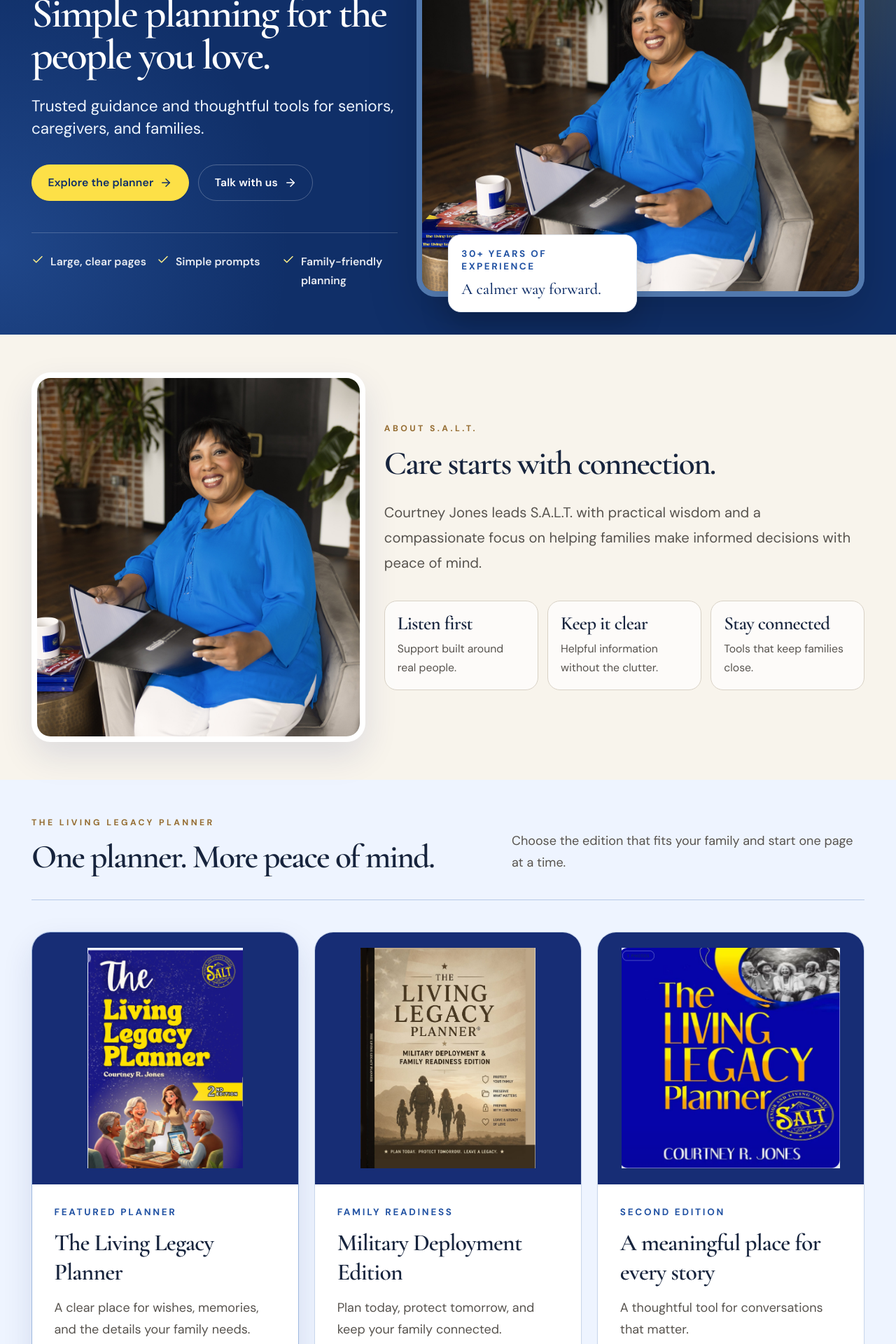
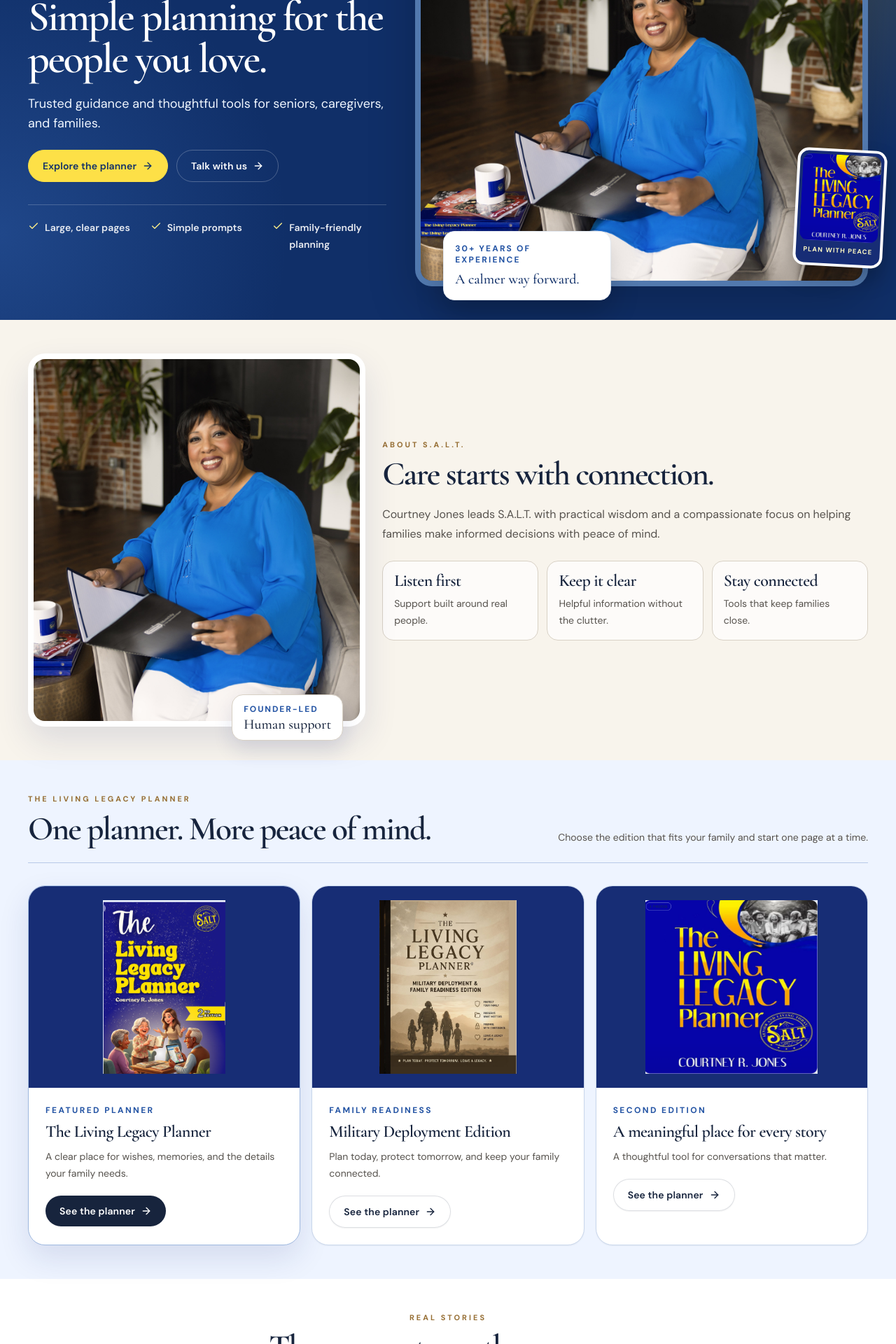
Before and after one commit to GCS1124/Senior-And-Living-Today-home-Redesign, a React (Vite) app: page / in a window 1280 px wide. Shown: the part 280-2200 px from the top of the page at 70% size. Built offline with nearby package versions, Linux system fonts and the light colour scheme.

Commit message:
Match site layout to compact 75 percent reference

```diff
--- a/src/index.css
+++ b/src/index.css
@@ -18,6 +18,12 @@
   @media (min-width: 768px) {
     html {
       font-size: 18px;
+    }
+  }
+
+  @media (min-width: 1024px) {
+    html {
+      font-size: 16px;
     }
   }
 
@@ -108,6 +114,18 @@
   .quiet-rule {
     @apply border-t border-charcoal/10;
   }
+
+  .image-lift {
+    overflow: hidden;
+  }
+
+  .image-lift img {
+    transition: transform 700ms cubic-bezier(0.2, 0.7, 0.2, 1);
+  }
+
+  .image-lift:hover img {
+    transform: scale(1.035);
+  }
 }
 
 @media (prefers-reduced-motion: reduce) {
@@ -121,6 +139,10 @@
     transform: none !important;
     transition: none !important;
   }
+
+  .image-lift img {
+    transition: none !important;
+  }
 }
 
 /* Homepage art direction. This composition intentionally does not reuse the
@@ -128,6 +150,22 @@
 .home-page {
   overflow: clip;
   background: #f8f4ec;
+}
+
+/* Keep desktop pages as compact and scannable as the 75% reference view,
+   while leaving mobile typography comfortably readable. */
+@media (min-width: 1024px) {
+  main > section > .site-shell h1 {
+    font-size: clamp(3.2rem, 4.2vw, 4.4rem);
+  }
+
+  main > section > .site-shell h2 {
+    font-size: clamp(2.5rem, 3.6vw, 3.7rem);
+  }
+
+  main > section > .site-shell {
+    row-gap: 2rem;
+  }
 }
 
 .home-eyebrow {
--- a/src/pages/HomePage.tsx
+++ b/src/pages/HomePage.tsx
@@ -110,19 +110,19 @@
       <main>
         <section id="home" className="relative overflow-hidden bg-[#102f68] text-white">
           <div className="pointer-events-none absolute inset-0 bg-[radial-gradient(circle_at_90%_10%,rgba(245,197,24,0.22),transparent_26%),radial-gradient(circle_at_0%_80%,rgba(68,126,215,0.3),transparent_30%)]" />
-          <Container className="relative grid items-center gap-12 py-14 lg:grid-cols-[0.9fr_1.1fr] lg:gap-16 lg:py-20">
+          <Container className="relative grid items-center gap-10 py-12 lg:grid-cols-[0.9fr_1.1fr] lg:gap-12 lg:py-16">
             <Reveal className="max-w-2xl">
               <div className="inline-flex items-center gap-2 rounded-full border border-yellow-200/40 bg-white/10 px-4 py-2 text-xs font-bold uppercase tracking-[0.2em] text-yellow-100">
                 <Sparkles className="h-4 w-4" aria-hidden="true" />
                 Care. Comfort. Community.
               </div>
-              <h1 className="mt-7 max-w-xl font-heading text-[3.5rem] font-semibold leading-[0.9] tracking-[-0.04em] text-white sm:text-6xl lg:text-[5.4rem]">
+              <h1 className="mt-6 max-w-xl font-heading text-[3.2rem] font-semibold leading-[0.9] tracking-[-0.04em] text-white sm:text-5xl lg:text-[4.6rem]">
                 Simple planning for the people you love.
               </h1>
-              <p className="mt-6 max-w-xl text-lg leading-8 text-blue-50 sm:text-xl">
+              <p className="mt-5 max-w-xl text-base leading-7 text-blue-50 sm:text-lg">
                 Trusted guidance and thoughtful tools for seniors, caregivers, and families.
               </p>
-              <div className="mt-8 flex flex-col gap-3 sm:flex-row sm:flex-wrap">
+              <div className="mt-6 flex flex-col gap-3 sm:flex-row sm:flex-wrap">
                 <ActionButton
                   to="/shop/#living-legacy-planner"
                   variant="secondary"
@@ -138,7 +138,7 @@
                   Talk with us
                 </ActionButton>
               </div>
-              <div className="mt-10 grid max-w-lg gap-3 border-t border-white/20 pt-6 sm:grid-cols-3">
+              <div className="mt-8 grid max-w-lg gap-3 border-t border-white/20 pt-5 sm:grid-cols-3">
                 {plannerPromises.map((item) => (
                   <div key={item} className="flex items-start gap-2 text-sm font-semibold leading-6 text-white/90">
                     <Check className="mt-0.5 h-4 w-4 shrink-0 text-yellow-200" aria-hidden="true" />
@@ -149,7 +149,7 @@
             </Reveal>
 
             <Reveal className="relative" delay={120}>
-              <div className="overflow-hidden rounded-[1.5rem] border-8 border-white/20 bg-[#27579a] shadow-[0_28px_70px_rgba(0,0,0,0.2)]">
+              <div className="image-lift overflow-hidden rounded-[1.5rem] border-8 border-white/20 bg-[#27579a] shadow-[0_28px_70px_rgba(0,0,0,0.2)]">
                 <img
                   src={homeHero.image}
                   alt="Courtney Jones, founder of Senior & Living Today, with The Living Legacy Planner"
@@ -160,34 +160,50 @@
                 <p className="text-xs font-bold uppercase tracking-[0.18em] text-[#2454a4]">{founder.years}</p>
                 <p className="mt-2 font-heading text-xl leading-tight">A calmer way forward.</p>
               </div>
+              <div className="absolute -right-3 bottom-7 hidden w-28 rotate-3 rounded-2xl border-4 border-white bg-[#172d75] p-1 shadow-[0_16px_30px_rgba(0,0,0,0.24)] sm:block lg:-right-6 lg:w-32">
+                <img
+                  src={plannerCoverSquare}
+                  alt="The Living Legacy Planner cover"
+                  className="aspect-[0.9/1] w-full rounded-xl object-cover"
+                />
+                <p className="px-1 py-2 text-center text-[0.58rem] font-bold uppercase leading-tight tracking-[0.12em] text-yellow-100">
+                  Plan with peace
+                </p>
+              </div>
             </Reveal>
           </Container>
         </section>
 
         <section id="about" className="scroll-mt-24 bg-[#f8f4ec]">
-          <Container className="grid gap-12 py-20 lg:grid-cols-[0.82fr_1.18fr] lg:items-center lg:py-28">
-            <Reveal className="overflow-hidden rounded-[1.5rem] border-8 border-white bg-white shadow-[0_20px_48px_rgba(23,45,117,0.12)]">
-              <img
-                src={founder.image}
-                alt={founder.name}
-                className="aspect-[0.9/1] w-full object-cover"
-              />
+          <Container className="grid gap-10 py-16 lg:grid-cols-[0.82fr_1.18fr] lg:items-center lg:gap-12 lg:py-20">
+            <Reveal className="relative">
+              <div className="image-lift overflow-hidden rounded-[1.5rem] border-8 border-white bg-white shadow-[0_20px_48px_rgba(23,45,117,0.12)]">
+                <img
+                  src={founder.image}
+                  alt={founder.name}
+                  className="aspect-[0.9/1] w-full object-cover"
+                />
+              </div>
+              <div className="absolute -bottom-5 right-5 rounded-2xl border border-[#d8d1c5] bg-white px-4 py-3 text-[#17243d] shadow-[0_14px_28px_rgba(23,45,117,0.12)] sm:right-8">
+                <p className="text-xs font-bold uppercase tracking-[0.16em] text-[#2454a4]">Founder-led</p>
+                <p className="mt-1 font-heading text-xl leading-none">Human support</p>
+              </div>
             </Reveal>
             <Reveal delay={100}>
               <p className="home-eyebrow">About S.A.L.T.</p>
-              <h2 className="mt-4 max-w-2xl font-heading text-5xl font-semibold leading-[0.93] tracking-[-0.04em] text-[#17243d] sm:text-6xl">
+              <h2 className="mt-3 max-w-2xl font-heading text-4xl font-semibold leading-[0.93] tracking-[-0.04em] text-[#17243d] sm:text-5xl">
                 Care starts with connection.
               </h2>
-              <p className="mt-6 max-w-2xl text-lg leading-8 text-stone-600">
+              <p className="mt-5 max-w-2xl text-base leading-7 text-stone-600">
                 {founder.summary}
               </p>
-              <div className="mt-8 grid gap-3 sm:grid-cols-3">
+              <div className="mt-6 grid gap-3 sm:grid-cols-3">
                 {[
                   ['Listen first', 'Support built around real people.'],
                   ['Keep it clear', 'Helpful information without the clutter.'],
                   ['Stay connected', 'Tools that keep families close.'],
                 ].map(([title, summary]) => (
-                  <div key={title} className="rounded-2xl border border-[#d8d1c5] bg-white/70 p-4">
+                  <div key={title} className="rounded-2xl border border-[#d8d1c5] bg-white/70 p-4 transition duration-300 hover:-translate-y-1 hover:border-[#9eb8df] hover:bg-white hover:shadow-[0_14px_28px_rgba(23,45,117,0.08)]">
                     <h3 className="font-heading text-2xl leading-none text-[#17243d]">{title}</h3>
                     <p className="mt-2 text-sm leading-6 text-stone-600">{summary}</p>
                   </div>
@@ -198,34 +214,34 @@
         </section>
 
         <section id="planner" className="scroll-mt-24 bg-[#eef4ff]">
-          <Container className="py-20 lg:py-28">
+          <Container className="py-16 lg:py-20">
             <Reveal>
-              <div className="flex flex-col gap-5 border-b border-[#b7c9e7] pb-8 lg:flex-row lg:items-end lg:justify-between">
+              <div className="flex flex-col gap-4 border-b border-[#b7c9e7] pb-6 lg:flex-row lg:items-end lg:justify-between">
                 <div>
                   <p className="home-eyebrow">The Living Legacy Planner</p>
-                  <h2 className="mt-4 max-w-2xl font-heading text-5xl font-semibold leading-[0.92] tracking-[-0.04em] text-[#17243d] sm:text-6xl">
+                  <h2 className="mt-3 max-w-2xl font-heading text-4xl font-semibold leading-[0.92] tracking-[-0.04em] text-[#17243d] sm:text-5xl">
                     One planner. More peace of mind.
                   </h2>
                 </div>
-                <p className="max-w-md text-base leading-7 text-stone-600">
+                <p className="max-w-md text-sm leading-6 text-stone-600">
                   Choose the edition that fits your family and start one page at a time.
                 </p>
               </div>
 
-              <div className="mt-10 grid gap-5 lg:grid-cols-3">
+              <div className="mt-8 grid gap-4 lg:grid-cols-3">
                 {plannerCards.map((card) => (
                   <article
                     key={card.title}
-                    className={card.featured ? 'overflow-hidden rounded-[1.5rem] border border-[#9eb8df] bg-white shadow-[0_18px_44px_rgba(23,45,117,0.12)] lg:col-span-1' : 'overflow-hidden rounded-[1.5rem] border border-[#c9d7ec] bg-white shadow-sm'}
+                    className={card.featured ? 'group flex h-full flex-col overflow-hidden rounded-[1.5rem] border border-[#9eb8df] bg-white shadow-[0_18px_44px_rgba(23,45,117,0.12)] transition duration-300 hover:-translate-y-1 hover:shadow-[0_24px_54px_rgba(23,45,117,0.16)]' : 'group flex h-full flex-col overflow-hidden rounded-[1.5rem] border border-[#c9d7ec] bg-white shadow-sm transition duration-300 hover:-translate-y-1 hover:border-[#9eb8df] hover:shadow-[0_18px_40px_rgba(23,45,117,0.12)]'}
                   >
-                    <div className="image-lift flex h-[20rem] items-center justify-center bg-[#172d75] p-5">
+                    <div className="image-lift flex h-[18rem] items-center justify-center bg-[#172d75] p-5">
                       <img src={card.image} alt={card.alt} className="h-full w-full object-contain" />
                     </div>
-                    <div className="p-6 sm:p-7">
+                    <div className="flex flex-1 flex-col p-5 sm:p-6">
                       <p className="text-xs font-bold uppercase tracking-[0.2em] text-[#2454a4]">{card.eyebrow}</p>
-                      <h3 className="mt-3 font-heading text-3xl leading-tight text-[#17243d]">{card.title}</h3>
-                      <p className="mt-3 text-base leading-7 text-stone-600">{card.summary}</p>
-                      <ActionButton to="/shop/#living-legacy-planner" variant={card.featured ? 'primary' : 'secondary'} className="mt-6">
+                      <h3 className="mt-2 font-heading text-2xl leading-tight text-[#17243d]">{card.title}</h3>
+                      <p className="mt-2 text-sm leading-6 text-stone-600">{card.summary}</p>
+                      <ActionButton to="/shop/#living-legacy-planner" variant={card.featured ? 'primary' : 'secondary'} className="mt-5 self-start">
                         See the planner
                       </ActionButton>
                     </div>
@@ -237,20 +253,20 @@
         </section>
 
         <section id="stories" className="scroll-mt-24 bg-white">
-          <Container className="py-20 lg:py-28">
+          <Container className="py-16 lg:py-20">
             <Reveal>
               <div className="mx-auto max-w-2xl text-center">
                 <p className="home-eyebrow">Real stories</p>
-                <h2 className="mt-4 font-heading text-5xl font-semibold leading-[0.92] tracking-[-0.04em] text-[#17243d] sm:text-6xl">
+                <h2 className="mt-3 font-heading text-4xl font-semibold leading-[0.92] tracking-[-0.04em] text-[#17243d] sm:text-5xl">
                   The moments are the message.
                 </h2>
-                <p className="mt-5 text-lg leading-8 text-stone-600">
+                <p className="mt-4 text-base leading-7 text-stone-600">
                   The plans matter because the people matter.
                 </p>
               </div>
-              <div className="mt-10 grid auto-rows-[12rem] gap-4 sm:grid-cols-2 sm:auto-rows-[14rem]">
+              <div className="mt-8 grid auto-rows-[10rem] gap-3 sm:grid-cols-2 sm:auto-rows-[12rem]">
                 {gallery.map((item) => (
-                  <figure key={item.alt} className={`group relative overflow-hidden rounded-[1.25rem] bg-stone-100 ${item.className}`}>
+                    <figure key={item.alt} className={`image-lift group relative overflow-hidden rounded-[1.25rem] bg-stone-100 ${item.className}`}>
                     <img src={item.image} alt={item.alt} className="h-full w-full object-cover transition duration-700 group-hover:scale-105" />
                     <figcaption className="absolute inset-x-0 bottom-0 bg-gradient-to-t from-slate-950/75 via-slate-950/20 to-transparent px-5 pb-5 pt-14 text-sm font-semibold text-white">
                       {item.caption}
@@ -263,13 +279,13 @@
         </section>
 
         <section id="contact" className="scroll-mt-24 bg-[#102f68] text-white">
-          <Container className="grid gap-10 py-20 lg:grid-cols-[1fr_auto] lg:items-center lg:py-24">
+          <Container className="grid gap-8 py-16 lg:grid-cols-[1fr_auto] lg:items-center lg:py-20">
             <Reveal>
               <p className="text-xs font-bold uppercase tracking-[0.24em] text-yellow-200">We are here to help</p>
-              <h2 className="mt-4 max-w-2xl font-heading text-5xl font-semibold leading-[0.92] tracking-[-0.04em] sm:text-6xl">
+              <h2 className="mt-3 max-w-2xl font-heading text-4xl font-semibold leading-[0.92] tracking-[-0.04em] sm:text-5xl">
                 Need a little guidance?
               </h2>
-              <p className="mt-5 max-w-xl text-lg leading-8 text-blue-50">
+              <p className="mt-4 max-w-xl text-base leading-7 text-blue-50">
                 Call or email us. We will help you find a simple next step.
               </p>
             </Reveal>
```
Also changed, not shown: src/components/layout.tsx (+8 -8 lines).
